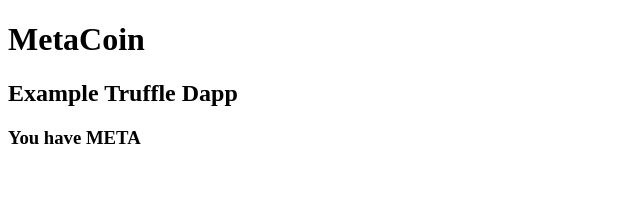
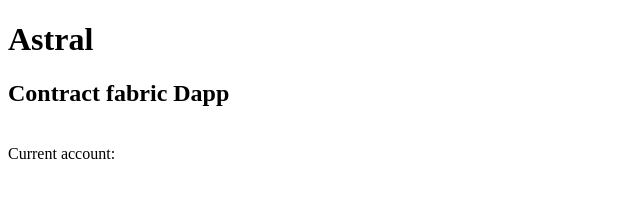
Before and after one commit to duplyakin/astral, a website: page app/index.html in a window 1280 px wide. Shown: the top 199 px of the page, without its empty margins (0-640 px from the left). Drawn offline with Linux system fonts and the light colour scheme; files whose address does not match are found by name.

Commit message:
06.11-02

```diff
--- a/app/index.html
+++ b/app/index.html
@@ -1,15 +1,23 @@
 <!DOCTYPE html>
 <html>
 <head>
-  <title>MetaCoin - Truffle Webpack Demo w/ Frontend</title>
+  <title>Astral w/ Frontend</title>
   <link href='https://fonts.googleapis.com/css?family=Open+Sans:400,700' rel='stylesheet' type='text/css'>
   <script src="./app.js"></script>
 </head>
 <body>
-  <h1>MetaCoin</h1>
-  <h2>Example Truffle Dapp</h2>
-  <h3>You have <span class="black"><span id="balance"></span> META</span></h3>
+  <h1>Astral</h1>
+  <h2>Contract fabric Dapp</h2>
 
+
+  <br>
+
+  <span id="accountLabel" width="100%">Current account: </span>
+
+
+  <br>
+<!--  <h3>You have <span class="black"><span id="balance"></span> META</span></h3>-->
+<!--
   <br>
   <h1>Send MetaCoin</h1>
   <br><label for="amount">Amount:</label><input type="text" id="amount" placeholder="e.g., 95"></input>
@@ -17,21 +25,22 @@
   <br><br><button id="send" onclick="App.sendCoin()">Send MetaCoin</button>
   <br><br>
   <span id="status"></span>
-
+    sdf
   <br>
   <h1>Get Creator by version</h1>
   <br><label for="creatorversion">Version:</label><input type="text" id="version" placeholder="e.g., 95"></input>
   <br><br><button id="getCreatorByVersion" onclick="App.getCreatorByVersion()">Do it </button>
   <br><br>
   <span id="baseholderdata"></span>
-
+-->
   <br>
   <h1>Get Latest Creator</h1>
   <input type="text" id="creatorname" placeholder="creator name"></input>
   <br><br><button id="getLatestCreator" onclick="App.getCreator()">Do it </button>
   <br><br>
-  <span id="creatordata"></span>
-
+  <div id="creatordata"></div>
+  <br>
+  <span id="status"></span>
   <br>
   <span class="hint"><strong>Hint:</strong> open the browser developer console to view any errors and warnings.</span>
 </body>
```
